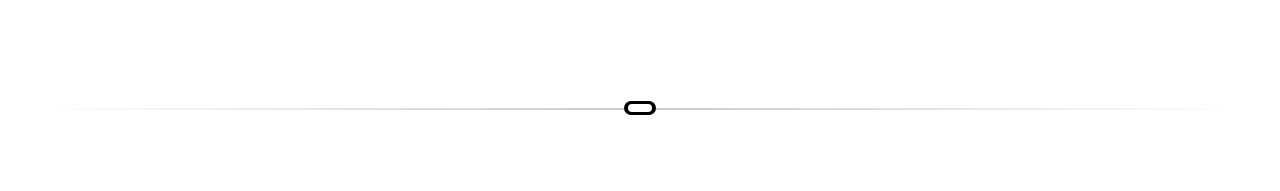
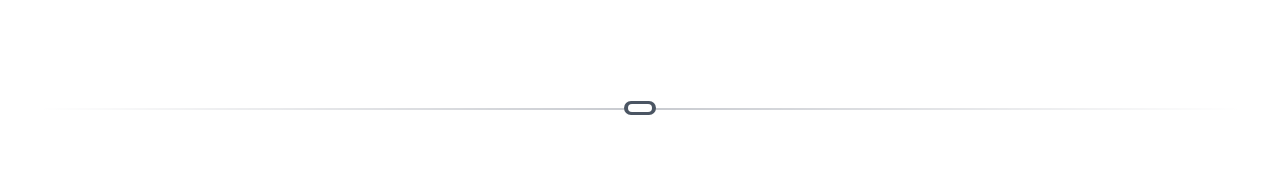
Before and after one commit to cuixueshe/earthworm, a Nuxt app in the folder apps/client/: page / in a window 1280 px wide. Shown: the part 1087-1278 px from the top of the page. Built offline with nearby package versions, Linux system fonts and the light colour scheme.

Commit message:
style: Optimize homepage styling

```diff
--- a/apps/client/components/common/Divider.vue
+++ b/apps/client/components/common/Divider.vue
@@ -2,12 +2,12 @@
   <div class="w-full pt-24">
     <span class="relative flex justify-center">
       <div
-        class="absolute inset-x-0 top-1/2 h-px -translate-y-1/2 bg-transparent bg-gradient-to-r from-transparent via-gray-500 to-transparent opacity-75"
+          class="absolute inset-x-0 top-1/2 h-px -translate-y-1/2 bg-transparent bg-gradient-to-r from-transparent via-gray-500 to-transparent opacity-75"
       ></div>
       <div
-        class="w-8 h-3.5 bg-black rounded-lg absolute -top-2 flex justify-center items-center"
+          class="w-8 h-3.5 bg-gray-600 dark:bg-gray-400 rounded-lg absolute -top-2 flex justify-center items-center"
       >
-        <div class="w-6 bg-white rounded-lg h-2"></div>
+        <div class="w-6 bg-white dark:bg-theme-dark rounded-lg h-2"></div>
       </div>
     </span>
   </div>
--- a/apps/client/components/home/Questions.vue
+++ b/apps/client/components/home/Questions.vue
@@ -10,7 +10,7 @@
         `我们会尽快回复您！`,
       ]"
     />
-    <div class="divide-y divide-gray-800 space-y-4 py-16">
+    <div class="divide-y divide-gray-100 dark:divide-gray-800 py-16">
       <template
         v-for="(qsItem, qsIndex) in QUESTIONS"
         :key="qsIndex"
@@ -43,7 +43,7 @@
             </span>
           </summary>
           <div
-            class="transition-max-height dark:text-gray-500 duration-500 ease-in-out overflow-hidden"
+            class="mb-4 transition-max-height dark:text-gray-500 duration-500 ease-in-out overflow-hidden"
           >
             <template
               v-for="(asItem, asIndex) in qsItem.content"
```
